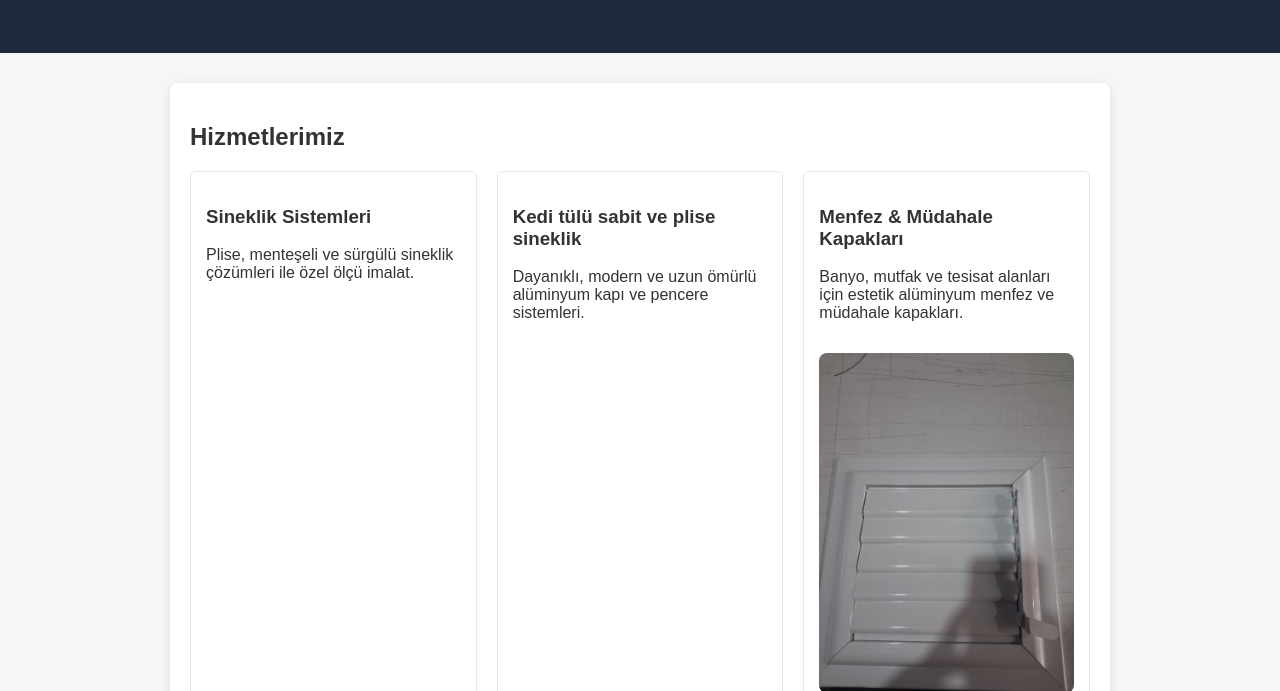
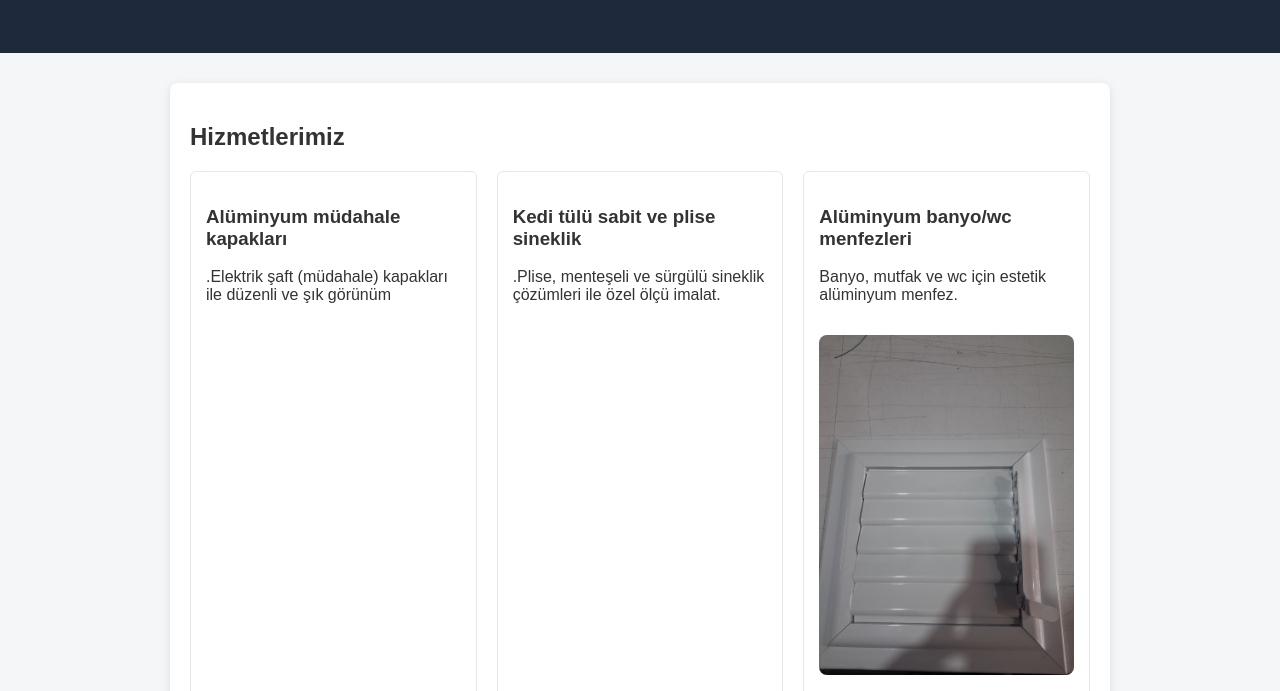
Before and after one commit to resulcanergin05-gif/er-menfez, a plain HTML site: page index.html in a window 1280 px wide. Shown: the part 109-800 px from the top of the page. Drawn offline with Linux system fonts and the light colour scheme.

Commit message:
Update index.html

```diff
--- a/index.html
+++ b/index.html
@@ -27,16 +27,16 @@
     <div class="hizmetler">
 
         <div class="kart">
-            <h3>Sineklik Sistemleri</h3>
-            <p>Plise, menteşeli ve sürgülü sineklik çözümleri ile özel ölçü imalat.</p>
+            <h3>Alüminyum müdahale kapakları</h3>
+            <p>.Elektrik şaft (müdahale) kapakları ile düzenli ve şık görünüm</p>
         </div>
         <div class="kart">
             <h3>Kedi tülü sabit ve plise sineklik</h3>
-            <p>Dayanıklı, modern ve uzun ömürlü alüminyum kapı ve pencere sistemleri.</p>
+            <p>.Plise, menteşeli ve sürgülü sineklik çözümleri ile özel ölçü imalat.</p>
         </div>
         <div class="kart">
-            <h3>Menfez & Müdahale Kapakları</h3>
-            <p>Banyo, mutfak ve tesisat alanları için estetik alüminyum menfez ve müdahale kapakları.</p
+            <h3>Alüminyum banyo/wc menfezleri</h3>
+            <p>Banyo, mutfak ve wc için estetik alüminyum menfez.</p
                 img src="5c07673a-5136-4fa4-974b-7a654e169723.jpg" alt="Alüminyum İşlerimiz" style="width:100%; border-radius:8px; margin-top:15px;">
 <img src="61aff3f8-971e-4e92-9b1a-cee32e43b2eb.jpg" alt="Sineklik Modelleri" style="width:100%; border-radius:8px; margin-top:15px;">
 <img src="81a831f3-0f2a-4575-9383-28c899417ea7.jpg" alt="Menfez Sistemleri" style="width:100%; border-radius:8px; margin-top:15px;">
```
